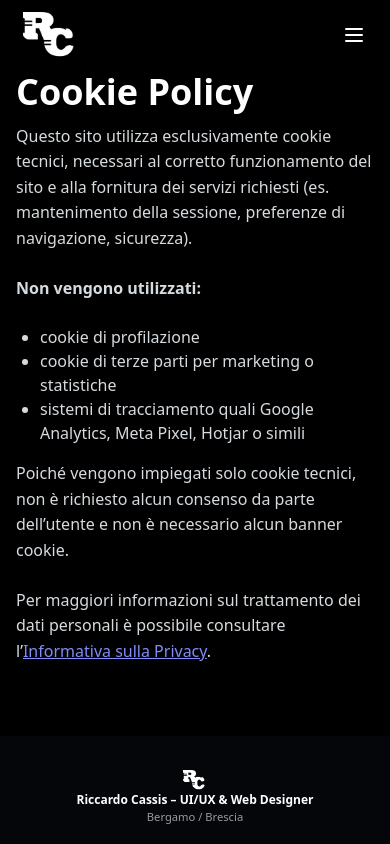
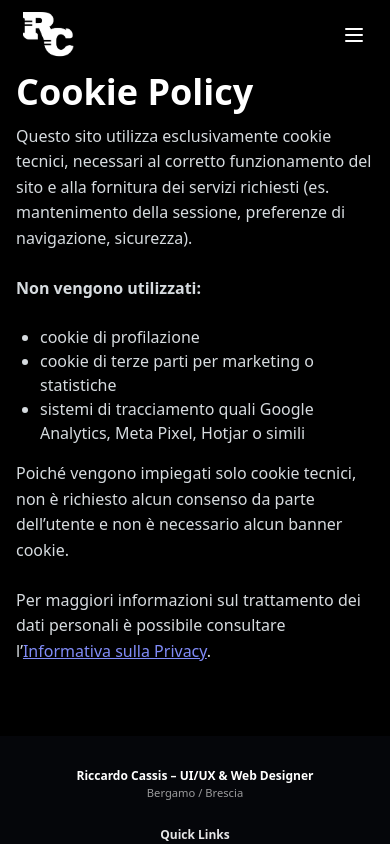
Before and after one commit to Riccardocassis/personal-website-v2, a Vue app: page /cookie-policy in a window 390 px wide. Shown: the top 844 px of the page. Built offline with nearby package versions, Linux system fonts and the light colour scheme.

Commit message:
fix: nascondi il logo su dispositivi mobili nel footer

```diff
--- a/src/components/Footer.vue
+++ b/src/components/Footer.vue
@@ -8,7 +8,7 @@
         <!-- Column 1: Branding -->
         <div class="flex flex-col items-center md:items-start text-center md:text-left">
           <RouterLink to="/" class="inline-block mb-0 md:mb-4">
-            <img src="../assets/logo-rc.webp" alt="RC logo" class="w-6 h-6 md:w-10 md:h-10 object-contain" />
+            <img src="../assets/logo-rc.webp" alt="RC logo" class="hidden md:block w-6 h-6 md:w-10 md:h-10 object-contain" />
           </RouterLink>
           <div class="text-[0.75rem] md:text-sm font-semibold leading-tight">Riccardo Cassis – UI/UX &amp; Web Designer</div>
           <div class="text-[0.7rem] text-white/60 mt-0.5 md:mt-2">Bergamo / Brescia</div>
```
